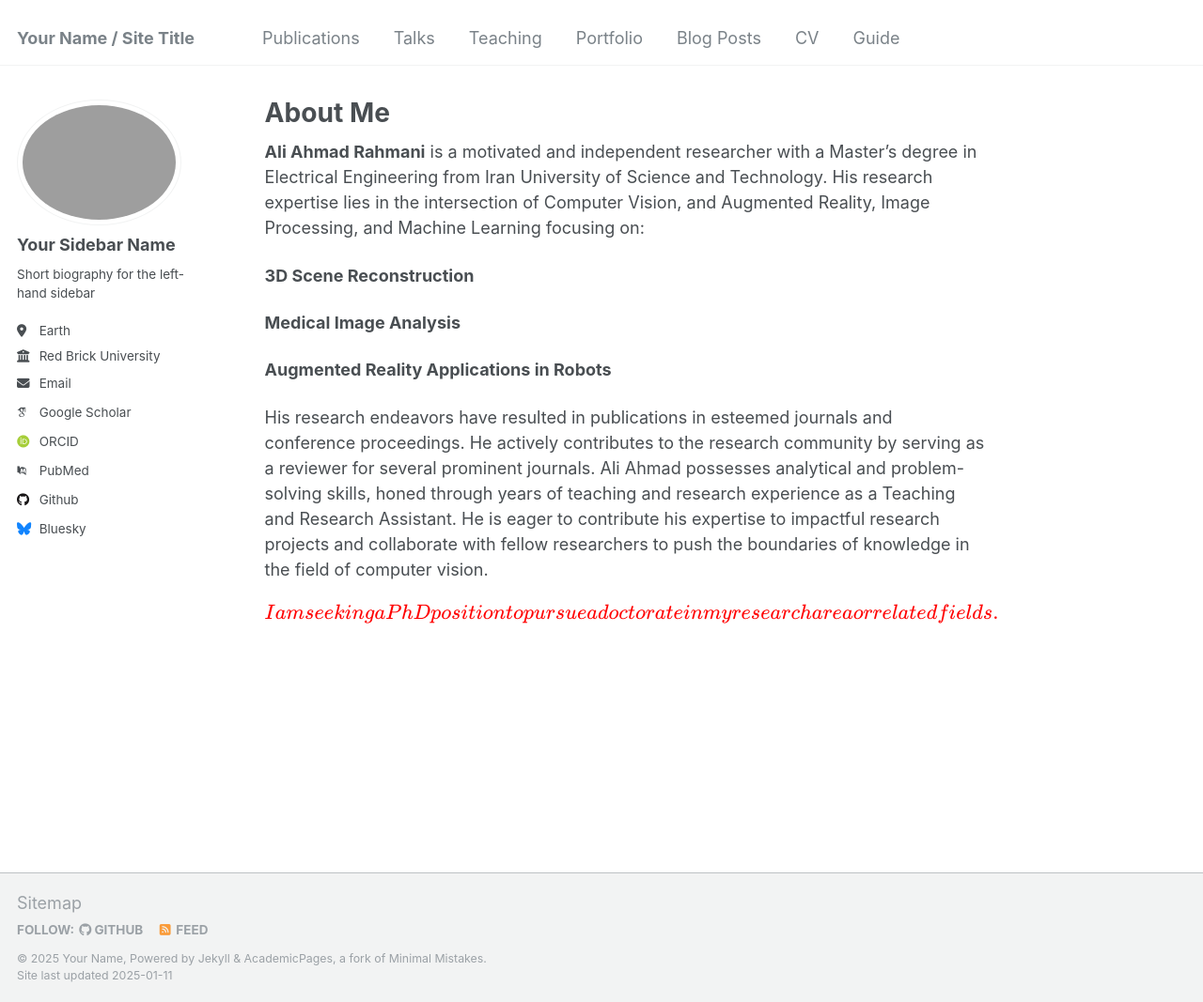
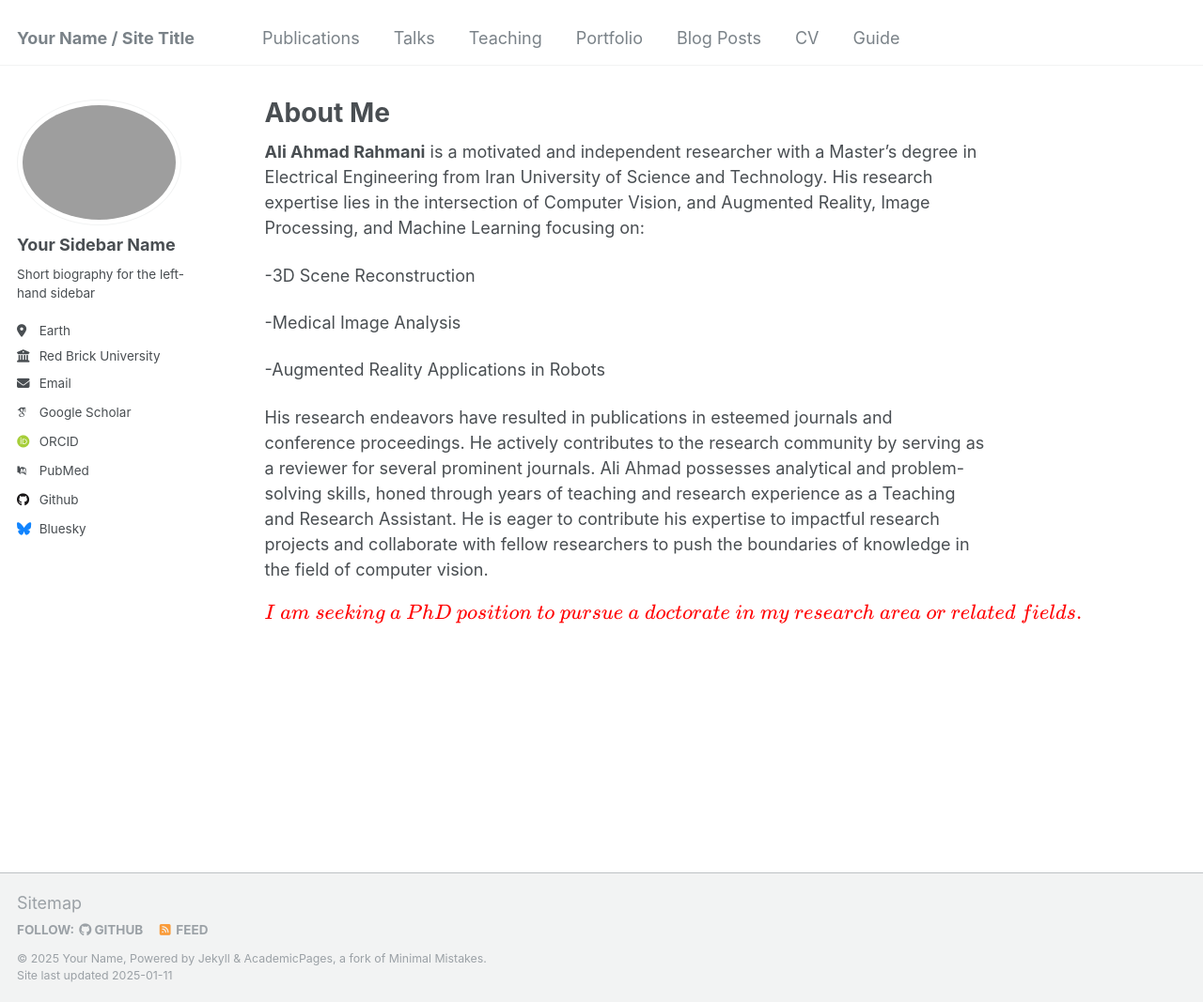
Before and after one commit to aliahmad-rahmani/aliahmad-rahmani.github.io, a Jekyll site: the page built from _pages/about.md, in a window 1280 px wide and 1067 px high. Shown: the whole window at 94% size. Built offline with Jekyll 4.4.1, drawn with Linux system fonts in a browser that asks for light colours; some web fonts are replaced.

Commit message:
Update about.md

```diff
--- a/_pages/about.md
+++ b/_pages/about.md
@@ -1,6 +1,8 @@
 ---
 permalink: /
-title: "About Me"
+title: "About Me
+
+"
 author_profile: true
 redirect_from:
   - /about/
@@ -9,13 +11,15 @@ redirect_from:
 
 **Ali Ahmad Rahmani** is a motivated and independent researcher with a Master's degree in Electrical Engineering from Iran University of Science and Technology. His research expertise lies in the intersection of Computer Vision, and Augmented Reality, Image Processing, and Machine Learning focusing on:
 
-**3D Scene Reconstruction**
+-3D Scene Reconstruction
 
-**Medical Image Analysis**
+-Medical Image Analysis
 
-**Augmented Reality Applications in Robots**
+-Augmented Reality Applications in Robots
+
+
 
 His research endeavors have resulted in publications in esteemed journals and conference proceedings. He actively contributes to the research community by serving as a reviewer for several prominent journals.
 Ali Ahmad possesses analytical and problem-solving skills, honed through years of teaching and research experience as a Teaching and Research Assistant. He is eager to contribute his expertise to impactful research projects and collaborate with fellow researchers to push the boundaries of knowledge in the field of computer vision.
 
-$${\color{red}I  am  seeking  a  PhD  position  to  pursue  a  doctorate  in  my  research  area  or  related  fields.}$$
+$${\color{red}I \space am \space seeking \space a \space PhD \space position \space to \space pursue \space a \space doctorate \space in \space my \space research \space area \space or \space related \space fields.}$$
```
